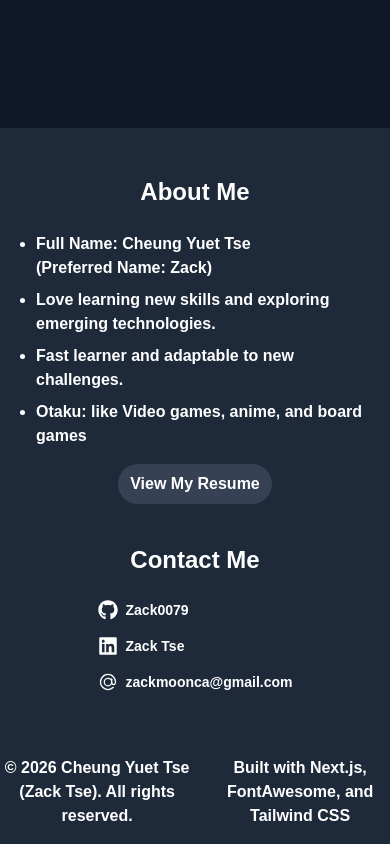
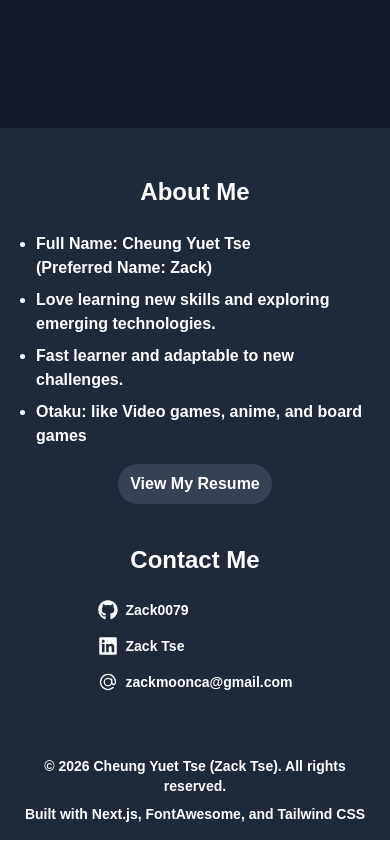
Before and after one commit to Zack0079/portfolio, a Next.js app: page / in a window 390 px wide. Shown: the part 2406-3250 px from the top of the page. Built offline with nearby package versions, Linux system fonts and the light colour scheme.

Commit message:
Modified footer to be responsive in mobile size

```diff
--- a/src/components/Footer.js
+++ b/src/components/Footer.js
@@ -1,7 +1,7 @@
 export default function Footer() {
   return (
     <footer className="bg-gray-800 text-white py-4 text-center">
-      <div className="container mx-auto flex flex-row gap-4 justify-between">
+      <div className="container mx-auto flex flex-col sm:flex-row gap-2 sm:gap-4 justify-between items-center text-center sm:text-left px-4 text-sm sm:text-base">
         <span className="">&copy; {new Date().getFullYear()} Cheung Yuet Tse (Zack Tse). All rights reserved.</span >
         <span className="">Built with Next.js, FontAwesome, and Tailwind CSS</span>
       </div>
```
